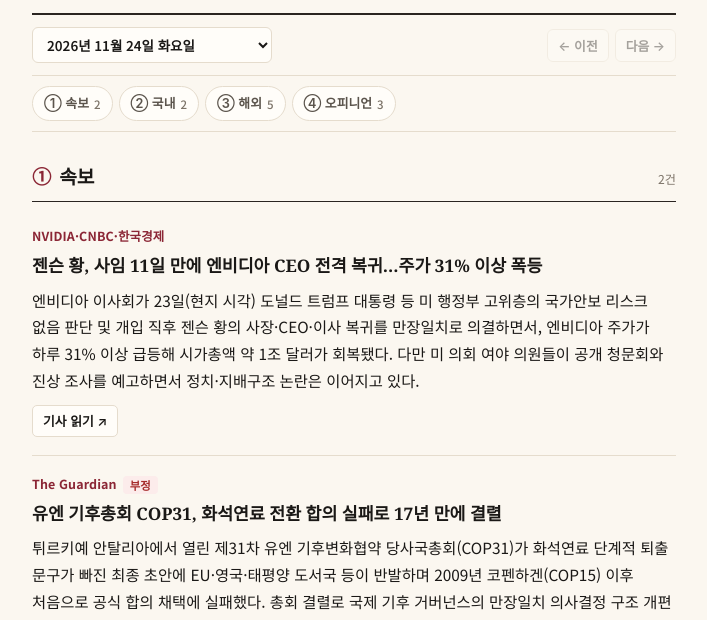
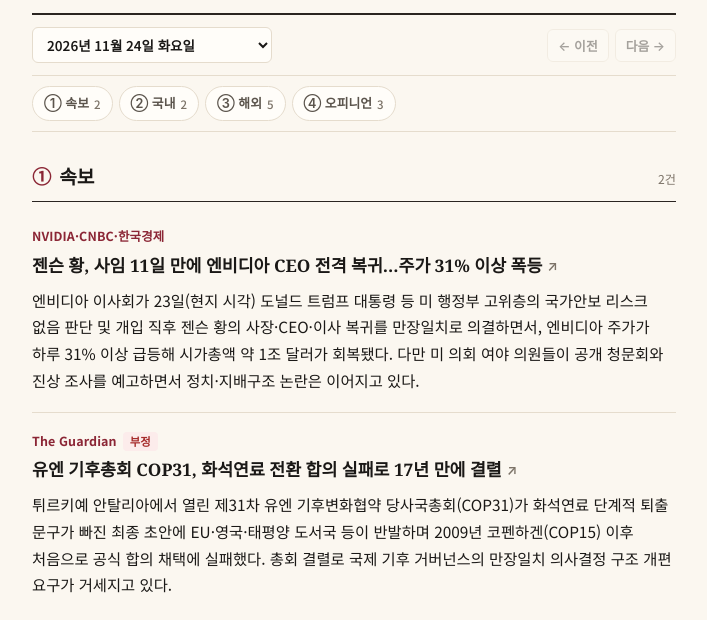
Before and after one commit to nafla1059/daily-news-briefing, a plain HTML site: page index.html in a window 1280 px wide. Shown: the part 179-799 px from the top of the page, without its empty margins (286-993 px from the left). Drawn offline with Linux system fonts and the light colour scheme.

Commit message:
Update briefing: 2026-11-24

```diff
--- a/index.html
+++ b/index.html
@@ -367,40 +367,42 @@
       word-break: keep-all;
     }
 
+    .title-link {
+      color: inherit;
+      text-decoration: none;
+      transition: color 0.15s ease;
+    }
+
+    .title-link:hover,
+    .title-link:focus-visible {
+      color: var(--accent);
+      text-decoration: underline;
+      text-decoration-thickness: 1.5px;
+      text-underline-offset: 4px;
+    }
+
+    .title-arrow {
+      display: inline-block;
+      margin-left: 5px;
+      font-family: var(--sans);
+      font-size: 0.78em;
+      font-weight: 600;
+      color: var(--ink-tertiary);
+      vertical-align: 1px;
+      transition: color 0.15s ease, transform 0.15s ease;
+    }
+
+    .title-link:hover .title-arrow {
+      color: var(--accent);
+      transform: translate(1px, -1px);
+    }
+
     .story-summary {
-      margin: 0 0 11px;
+      margin: 0;
       font-size: 0.96rem;
       color: var(--ink);
       line-height: 1.74;
       word-break: keep-all;
-    }
-
-    .story-footer {
-      display: flex;
-      flex-wrap: wrap;
-      align-items: center;
-      gap: 8px;
-    }
-
-    .read-link {
-      display: inline-flex;
-      align-items: center;
-      gap: 4px;
-      padding: 4px 10px;
-      border: 1px solid var(--border);
-      border-radius: 5px;
-      background: var(--surface);
-      color: var(--ink);
-      text-decoration: none;
-      font-size: 0.8rem;
-      font-weight: 600;
-      transition: border-color 0.15s ease, color 0.15s ease, background-color 0.15s ease;
-    }
-
-    .read-link:hover {
-      border-color: var(--accent);
-      color: var(--accent);
-      background: var(--accent-soft);
     }
 
     /* Opinion cards */
@@ -413,11 +415,18 @@
       border-radius: 4px;
     }
 
+    .opinion-meta-top {
+      display: flex;
+      flex-wrap: wrap;
+      align-items: center;
+      gap: 6px;
+      margin-bottom: 6px;
+    }
+
     .opinion-byline {
       font-size: 0.8rem;
       font-weight: 600;
       color: var(--ink-secondary);
-      margin-bottom: 6px;
     }
 
     .opinion-byline strong {
@@ -437,7 +446,6 @@
     .opinion-grid {
       display: grid;
       gap: 10px;
-      margin-bottom: 14px;
     }
 
     .opinion-block {
@@ -606,6 +614,18 @@
         return "";
       }
 
+      function renderLinkedTitle(title, url) {
+        var u = safeUrl(url);
+        if (u === "#") return esc(title);
+        return (
+          '<a class="title-link" href="' +
+          esc(u) +
+          '" target="_blank" rel="noopener noreferrer">' +
+          esc(title) +
+          '<span class="title-arrow" aria-hidden="true">↗</span></a>'
+        );
+      }
+
       function renderNewsSection(id, numSymbol, label, items, subText) {
         var bodyHtml = "";
         if (!items || !items.length) {
@@ -617,29 +637,20 @@
                 ? '<span class="source-label">' + esc(item.source) + "</span>"
                 : "";
               var sentHtml = renderSentimentBadge(item.sentiment);
-              var url = safeUrl(item.url);
-              var linkHtml =
-                url !== "#"
-                  ? '<a class="read-link" href="' +
-                    esc(url) +
-                    '" target="_blank" rel="noopener noreferrer">기사 읽기 ↗</a>'
+              var accessHtml = renderAccessBadges(item.access_tags);
+              var metaHtml =
+                sourceHtml || sentHtml || accessHtml
+                  ? '<div class="story-meta-top">' + sourceHtml + sentHtml + accessHtml + "</div>"
                   : "";
               return (
                 '<article class="story-card">' +
-                '<div class="story-meta-top">' +
-                sourceHtml +
-                sentHtml +
-                "</div>" +
+                metaHtml +
                 '<h3 class="story-title">' +
-                esc(item.title) +
+                renderLinkedTitle(item.title, item.url) +
                 "</h3>" +
                 '<p class="story-summary">' +
                 esc(item.summary) +
                 "</p>" +
-                '<div class="story-footer">' +
-                linkHtml +
-                renderAccessBadges(item.access_tags) +
-                "</div>" +
                 "</article>"
               );
             })
@@ -676,8 +687,13 @@
               if (item.source) bylineParts.push("<strong>" + esc(item.source) + "</strong>");
               if (item.author) bylineParts.push(esc(item.author));
               var bylineHtml = bylineParts.length
-                ? '<div class="opinion-byline">' + bylineParts.join(" · ") + "</div>"
+                ? '<span class="opinion-byline">' + bylineParts.join(" · ") + "</span>"
                 : "";
+              var accessHtml = renderAccessBadges(item.access_tags);
+              var metaHtml =
+                bylineHtml || accessHtml
+                  ? '<div class="opinion-meta-top">' + bylineHtml + accessHtml + "</div>"
+                  : "";
 
               var blocks = [
                 ["핵심 주장", item.core_claim],
@@ -702,26 +718,14 @@
                 })
                 .join("");
 
-              var url = safeUrl(item.url);
-              var linkHtml =
-                url !== "#"
-                  ? '<a class="read-link" href="' +
-                    esc(url) +
-                    '" target="_blank" rel="noopener noreferrer">원문 읽기 ↗</a>'
-                  : "";
-
               return (
                 '<article class="opinion-card">' +
-                bylineHtml +
+                metaHtml +
                 '<h3 class="opinion-title">' +
-                esc(item.title) +
+                renderLinkedTitle(item.title, item.url) +
                 "</h3>" +
                 '<div class="opinion-grid">' +
                 blocks +
-                "</div>" +
-                '<div class="story-footer">' +
-                linkHtml +
-                renderAccessBadges(item.access_tags) +
                 "</div>" +
                 "</article>"
               );
```
